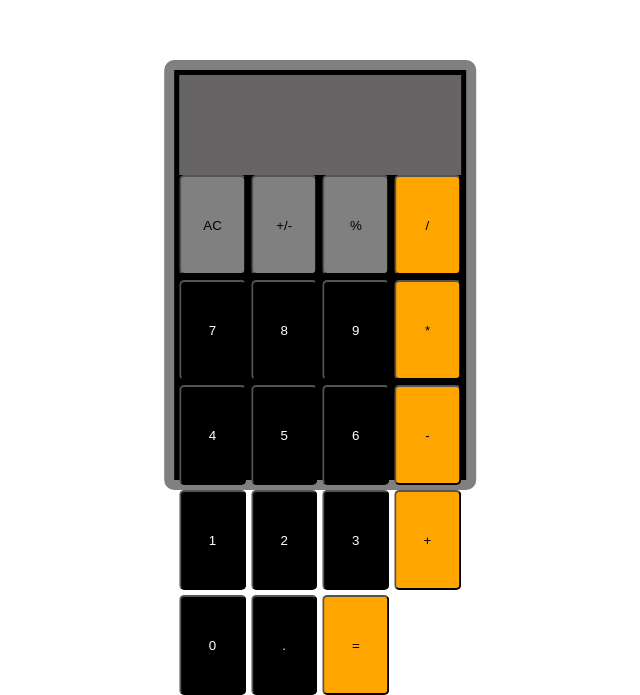
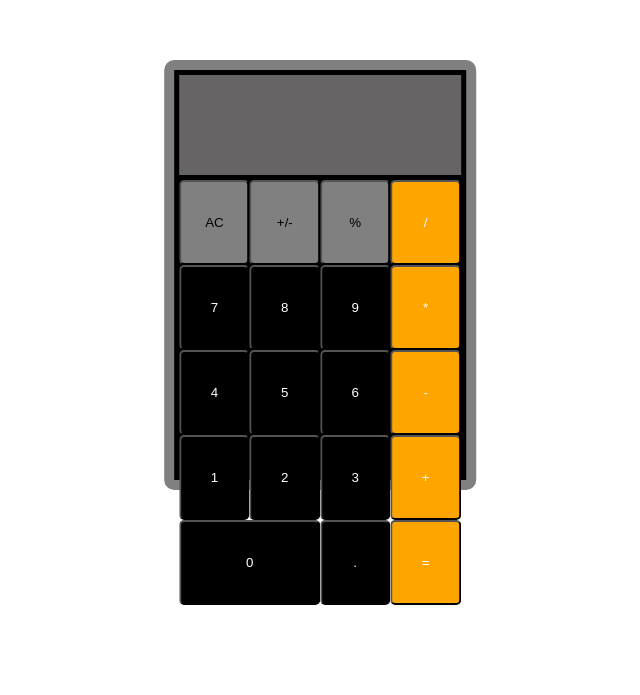
Before and after one commit to iamethanglenny/calculator-odin-project, a plain HTML site: page index.html in a window 1280 px wide. Shown: the part 125-820 px from the top of the page, without its empty margins (320-960 px from the left). Drawn offline with Linux system fonts and the light colour scheme.

Commit message:
FEAT: Add flex correctly to all elements to create calculator graphic correctly

```diff
--- a/styles.css
+++ b/styles.css
@@ -5,6 +5,8 @@ body, html {
 
 
 .calc-container {
+    display: flex;
+    flex-direction: column;
     width: 22vw;
     height: 50vh;
     margin: 0 auto;
@@ -20,22 +22,23 @@ body, html {
 
 .display {
     width: 100%;
-    height: 100px;
+    flex: 1;
+    min-height: 100px;
     background-color: rgb(102, 100, 100);
-    box-sizing: border-box;
 }
 
 .button-container {
-    display: grid;
-    grid-template-columns: repeat(4, 1fr);
-    grid-template-rows: repeat(5, auto);
-    gap: 5px;
-
+    padding-top: 5px;
+    display: flex;
+    flex-wrap: wrap;
+    justify-content: flex-start;;
+    width: 100%;
 }
 
 button {
+    flex: 1 1 calc(25% - 10px);
     border-radius: 5px;
-    height: 100px;
+    min-height: 85px;
     width: 100%;
 }
 
@@ -45,9 +48,14 @@ button {
 
 .orange {
     background-color: orange;
+    color: white;
 }
 
 .standard {
     color: white;
     background-color: black;
 }
+
+.standard.double {
+    flex: 1 1 calc(50% - 10px);
+}
```
